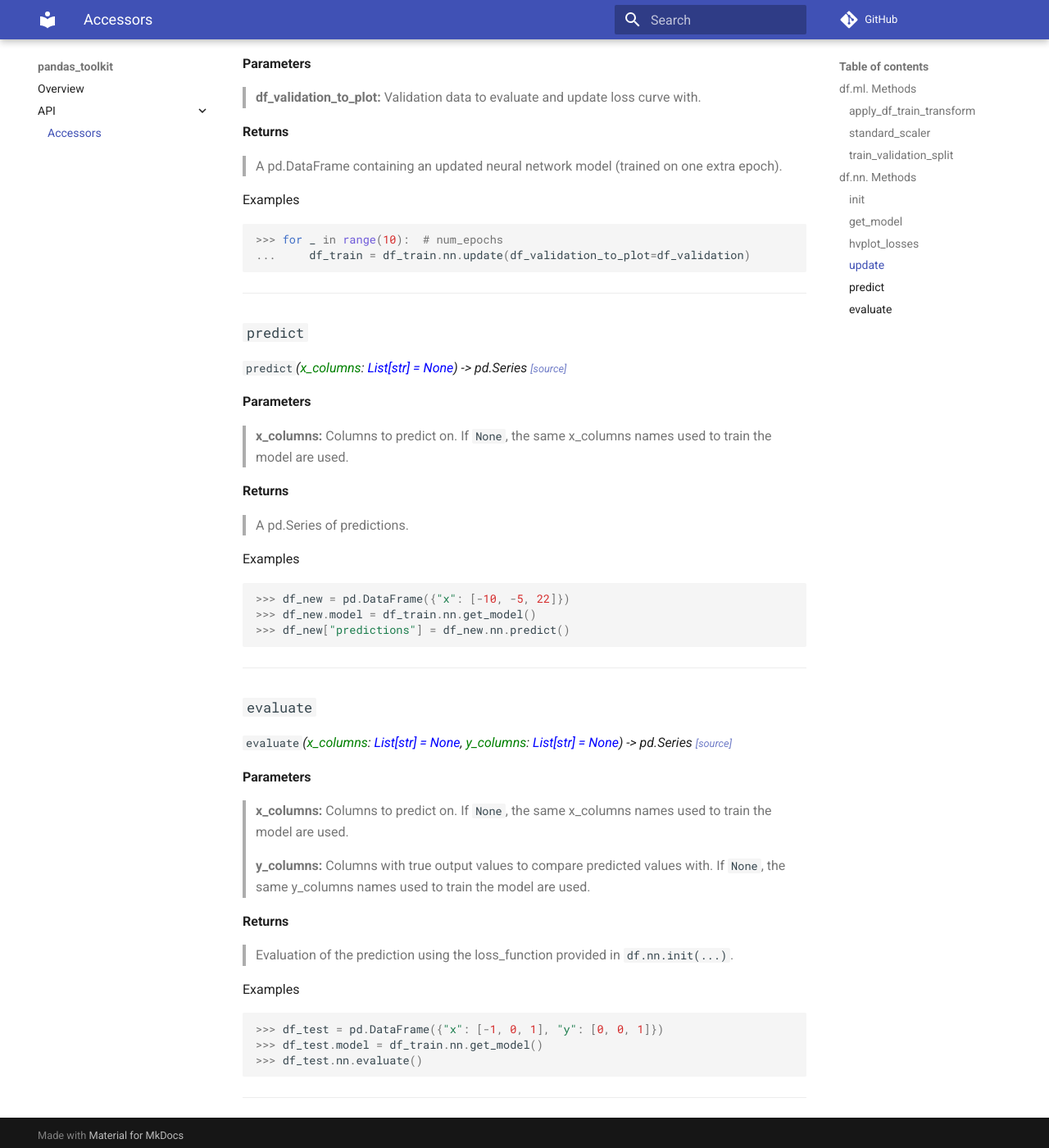
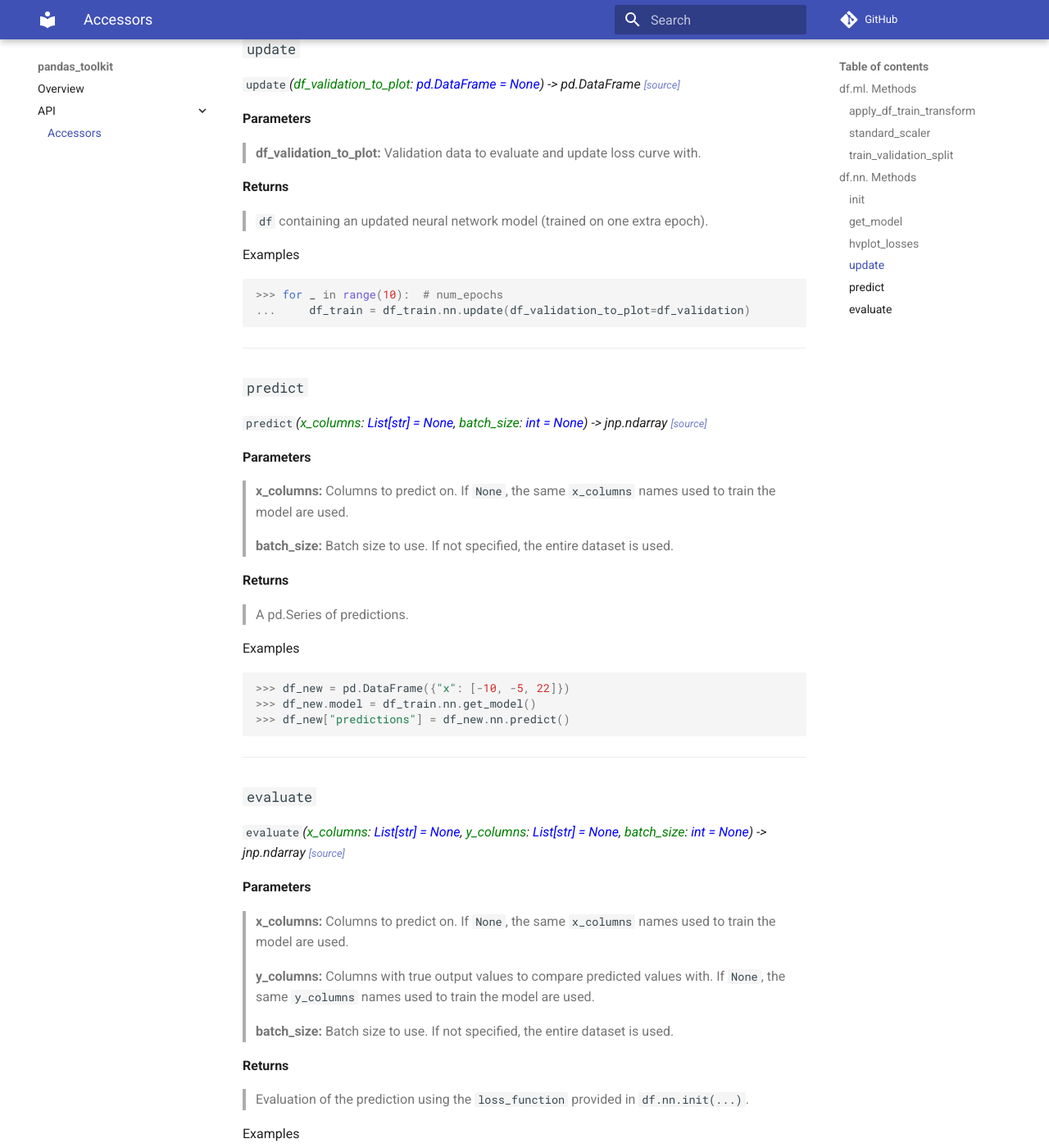
Before and after one commit to asmith26/pandas_toolkit, an MkDocs documentation site: the page built from docs/api/accessors.md, in a window 1280 px wide and 1400 px high, scrolled down 4079 px. Shown: the whole window at 82% size. Built offline with MkDocs 1.6.1 and Material for MkDocs 9.7.7, drawn with Linux system fonts in a browser that asks for light colours; comment, search, counter and statistics services are not loaded; some of the changed text lies outside the part shown.

Commit message:
Improve doc, rename df_train -> df with NeuralNetworkAccessor

````diff
--- a/docs/api/accessors.md
+++ b/docs/api/accessors.md
@@ -7,10 +7,10 @@
 
 **Parameters**
 > **ml_transform:** `pandas_toolkit.ml.MLTransform` object containing transform to apply and column name to
-  apply it (normally via e.g. `df_train.ml.transforms["standard_scaler"]`).
+  be applied to (normally via e.g. `df_train.ml.transforms["standard_scaler"]`).
 
 **Returns**
-> Transformed featured using e.g. df_train data statistics.
+> Transformed featured using e.g. `df_train` data statistics.
 
 Examples
 ```python
@@ -71,7 +71,7 @@
 > **random_seed:** Seed for the random number generator (e.g. for reproducible splits).
 
 **Returns**
-> df_train and df_validation, split from the original dataframe.
+> `df_train` and `df_validation`, split from the original dataframe.
 
 Examples
 ```python
@@ -88,7 +88,7 @@
 ## df.nn. Methods
 ---
 ### `init`
-`init`*(<span style='color:green'>x_columns</span>: <span style='color:blue'>List[str]</span>, <span style='color:green'>y_columns</span>: <span style='color:blue'>List[str]</span>, <span style='color:green'>net_function</span>: <span style='color:blue'>Callable[[jnp.ndarray] jnp.ndarray]</span>, <span style='color:green'>loss</span>: <span style='color:blue'>str</span>, <span style='color:green'>optimizer</span>: <span style='color:blue'>InitUpdate = optix.adam(learning_rate=1e-3)</span>, <span style='color:green'>batch_size</span>: <span style='color:blue'>int = None</span>, <span style='color:green'>apply_rng</span>: <span style='color:blue'>jnp.ndarray = None</span>) -> pd.DataFrame* *<small>[[source]](https://github.com/asmith26/pandas_toolkit/blob/master/pandas_toolkit/nn/__init__.py#L38)</small>*
+`init`*(<span style='color:green'>x_columns</span>: <span style='color:blue'>List[str]</span>, <span style='color:green'>y_columns</span>: <span style='color:blue'>List[str]</span>, <span style='color:green'>net_function</span>: <span style='color:blue'>Callable[[jnp.ndarray] jnp.ndarray]</span>, <span style='color:green'>loss</span>: <span style='color:blue'>str</span>, <span style='color:green'>optimizer</span>: <span style='color:blue'>InitUpdate = optix.adam(learning_rate=1e-3)</span>, <span style='color:green'>batch_size</span>: <span style='color:blue'>int = None</span>, <span style='color:green'>apply_rng</span>: <span style='color:blue'>bool = False</span>, <span style='color:green'>rng_seed</span>: <span style='color:blue'>int = random.randint(0, int(1e15)),  # nosec</span>) -> pd.DataFrame* *<small>[[source]](https://github.com/asmith26/pandas_toolkit/blob/master/pandas_toolkit/nn/__init__.py#L44)</small>*
 
 **Parameters**
 > **x_columns:** Columns to be used as input for the model.
@@ -96,8 +96,8 @@
 > **y_columns:** Columns to be used as output for the model.
 
 > **net_function:** A function that defines a haiku.Sequential neural network and how to predict uses it (this
-function is passed to hk.transform). This should have the signature *net_function(x: jnp.ndarray) ->
-jnp.ndarray*.
+function is passed to hk.transform). This should have the signature `net_function(x: jnp.ndarray) ->
+jnp.ndarray`.
 
 > **loss:** Loss function to use. See available loss functions in
 [jax_toolkit](https://asmith26.github.io/jax_toolkit/losses_and_metrics/).
@@ -106,11 +106,13 @@
 
 > **batch_size:** Batch size to use. If not specified, the number of rows in the entire dataframe is used.
 
-> **apply_rng:** If your net_function is non-deterministic, set this value to some `jax.random.PRNGKey(seed)`
- for repeatable outputs.
+> **apply_rng:** If your `net_function` is non-deterministic, set this value to `True` to enable you model to
+predict with randomness.
+
+> **rng_seed:** Set a seed for reprodubility.
 
 **Returns**
-> A pd.DataFrame containing a neural network model ready for training with pandas_toolkit.
+> `df` containing a neural network model ready for training with pandas_toolkit.
 
 Examples
 ```python
@@ -127,10 +129,10 @@
 ```
 ---
 ### `get_model`
-`get_model`*() -> Model* *<small>[[source]](https://github.com/asmith26/pandas_toolkit/blob/master/pandas_toolkit/nn/__init__.py#L98)</small>*
+`get_model`*() -> Model* *<small>[[source]](https://github.com/asmith26/pandas_toolkit/blob/master/pandas_toolkit/nn/__init__.py#L106)</small>*
 
 **Returns**
-> A pandas_toolkit.nn.Model object. As this is not linked to a pd.DataFrame, it is much more lightweight
+> A `pandas_toolkit.nn.Model` object. As this is not linked to a `pd.DataFrame`, it is much more lightweight
 and could be used in e.g. a production setting.
 
 Examples
@@ -140,7 +142,7 @@
 ```
 ---
 ### `hvplot_losses`
-`hvplot_losses`*() -> None* *<small>[[source]](https://github.com/asmith26/pandas_toolkit/blob/master/pandas_toolkit/nn/__init__.py#L112)</small>*
+`hvplot_losses`*() -> None* *<small>[[source]](https://github.com/asmith26/pandas_toolkit/blob/master/pandas_toolkit/nn/__init__.py#L120)</small>*
 
 **Returns**
 > A Holoviews object for interactive (via Bokeh), real-time ploting of training and validation loss
@@ -153,13 +155,13 @@
 ```
 ---
 ### `update`
-`update`*(<span style='color:green'>df_validation_to_plot</span>: <span style='color:blue'>pd.DataFrame = None</span>) -> pd.DataFrame* *<small>[[source]](https://github.com/asmith26/pandas_toolkit/blob/master/pandas_toolkit/nn/__init__.py#L141)</small>*
+`update`*(<span style='color:green'>df_validation_to_plot</span>: <span style='color:blue'>pd.DataFrame = None</span>) -> pd.DataFrame* *<small>[[source]](https://github.com/asmith26/pandas_toolkit/blob/master/pandas_toolkit/nn/__init__.py#L149)</small>*
 
 **Parameters**
 > **df_validation_to_plot:** Validation data to evaluate and update loss curve with.
 
 **Returns**
-> A pd.DataFrame containing an updated neural network model (trained on one extra epoch).
+> `df` containing an updated neural network model (trained on one extra epoch).
 
 Examples
 ```python
@@ -168,10 +170,12 @@
 ```
 ---
 ### `predict`
-`predict`*(<span style='color:green'>x_columns</span>: <span style='color:blue'>List[str] = None</span>) -> pd.Series* *<small>[[source]](https://github.com/asmith26/pandas_toolkit/blob/master/pandas_toolkit/nn/__init__.py#L174)</small>*
+`predict`*(<span style='color:green'>x_columns</span>: <span style='color:blue'>List[str] = None</span>, <span style='color:green'>batch_size</span>: <span style='color:blue'>int = None</span>) -> jnp.ndarray* *<small>[[source]](https://github.com/asmith26/pandas_toolkit/blob/master/pandas_toolkit/nn/__init__.py#L178)</small>*
 
 **Parameters**
-> **x_columns:** Columns to predict on. If `None`, the same x_columns names used to train the model are used.
+> **x_columns:** Columns to predict on. If `None`, the same `x_columns` names used to train the model are used.
+
+> **batch_size:** Batch size to use. If not specified, the entire dataset is used.
 
 **Returns**
 > A pd.Series of predictions.
@@ -184,16 +188,18 @@
 ```
 ---
 ### `evaluate`
-`evaluate`*(<span style='color:green'>x_columns</span>: <span style='color:blue'>List[str] = None</span>, <span style='color:green'>y_columns</span>: <span style='color:blue'>List[str] = None</span>) -> pd.Series* *<small>[[source]](https://github.com/asmith26/pandas_toolkit/blob/master/pandas_toolkit/nn/__init__.py#L195)</small>*
+`evaluate`*(<span style='color:green'>x_columns</span>: <span style='color:blue'>List[str] = None</span>, <span style='color:green'>y_columns</span>: <span style='color:blue'>List[str] = None</span>, <span style='color:green'>batch_size</span>: <span style='color:blue'>int = None</span>) -> jnp.ndarray* *<small>[[source]](https://github.com/asmith26/pandas_toolkit/blob/master/pandas_toolkit/nn/__init__.py#L207)</small>*
 
 **Parameters**
-> **x_columns:** Columns to predict on. If `None`, the same x_columns names used to train the model are used.
+> **x_columns:** Columns to predict on. If `None`, the same `x_columns` names used to train the model are used.
 
 > **y_columns:** Columns with true output values to compare predicted values with. If `None`, the same
-y_columns names used to train the model are used.
+`y_columns` names used to train the model are used.
+
+> **batch_size:** Batch size to use. If not specified, the entire dataset is used.
 
 **Returns**
-> Evaluation of the prediction using the loss_function provided in `df.nn.init(...)`.
+> Evaluation of the prediction using the `loss_function` provided in `df.nn.init(...)`.
 
 Examples
 ```python
````
Also changed, not shown: 2 other files.
